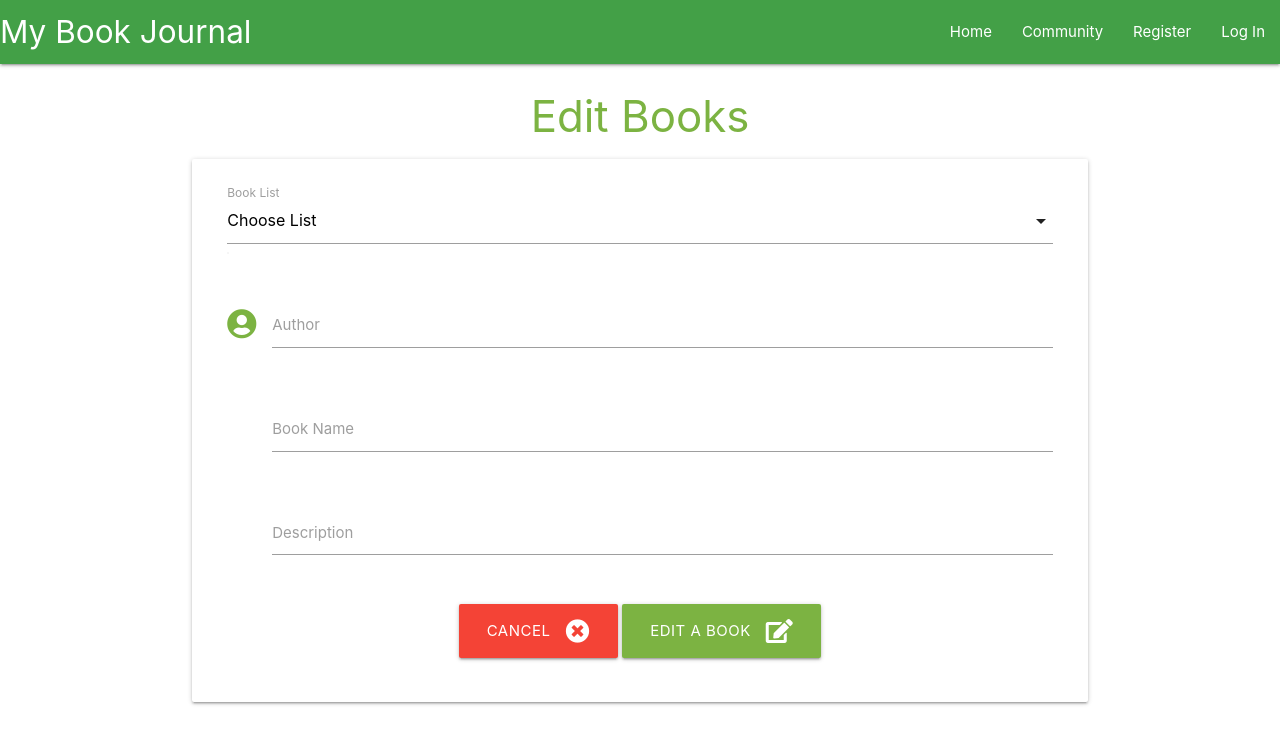
After one commit to sunshine274/MS3-my_book_journal, a Flask app: template templates/edit_book.html in a window 1280 px wide. The commit adds this page. Shown: the top 744 px of the page. Run offline with Flask 2, Linux system fonts and the light colour scheme; the template is opened without the code that fills it, so the values that code supplies are empty; some libraries are stand-ins or nearby versions.

Commit message:
bind data to the edit book form

```diff
--- a/app.py
+++ b/app.py
@@ -117,6 +117,13 @@ def add_book():
     return render_template("add_book.html", lists=lists)
 
 
+@app.route("/edit_book/<book_id>", methods=["GET", "POST"])
+def edit_book(book_id):
+    book = mongo.db.books.find_one({"_id": ObjectId(book_id)})
+    lists = mongo.db.lists.find().sort("list_name", 1)
+    return render_template("edit_book.html", book=book, lists=lists)
+
+
 if __name__ == "__main__":
     app.run(host=os.environ.get("IP"),
             port=int(os.environ.get("PORT")),
--- a/templates/books.html
+++ b/templates/books.html
@@ -9,7 +9,7 @@
       <div class="col s3">
         <i class="fas fa-caret-down"></i>
         <a href="" class="btn-small grey accent-2">Delete</a>
-        <a href="" class="btn-small yellow darken-2">Edit</a>
+        <a href="{{ url_for('edit_book', book_id=book._id)}}" class="btn-small yellow darken-2">Edit</a>
       </div>
       <div class="col s9">
         <strong> {{ book.book_name }} by {{ book.author }}</strong>
--- /dev/null
+++ b/templates/edit_book.html
@@ -0,0 +1,56 @@
+{% extends "base.html" %}
+{% block content %}
+
+<h3 class="light-green-text text-darken-1 center-align">Edit Books</h3>
+
+<div class="row card-panel light-grey">
+	<form class="col s12" method="POST" action="{{ url_for('edit_book', book_id=book._id)}}">
+    <div class="row">
+		<div class="input-field col s12">
+
+    <select id="list_name" name="list_name" class="validate" required>
+      <option value="" disabled selected>Choose List</option>
+      {% for list in lists %}
+      {% if list.list_name == book.list_name %}
+      <option value="{{ list.list_name }}" selected>{{ list.list_name }}</option>
+      {% else %}
+      <option value="{{ list.list_name }}">{{ list.list_name }}</option>
+      {% endif %}
+      {% endfor %}
+    </select>
+    <label for="list_name">Book List</label>
+  </div>
+    </div>
+		<div class="row">
+			<div class="input-field col s12">
+				<i class="fas fa-user-circle prefix light-green-text text-darken-1"></i>
+				<input id="author" name="author" type="text" class="validate" value="{{ book.author }}" required/>
+				<label for="author">Author</label>
+			</div>
+		</div>
+		<div class="row">
+			<div class="input-field col s12">
+				<i class="fas fa-pencil prefix light-green-text text-darken-1"></i>
+				<input id="book_name" name="book_name" value="{{ book.book_name }}" minlength="5" maxlength="50" type="text" class="validate" required/>
+				<label for="book_name">Book Name</label>
+			</div>
+		</div>
+		<div class="row">
+			<div class="input-field col s12">
+				<i class="fas fa-pencil prefix light-green-text text-darken-1"></i>
+				<textarea id="description" name="description" class="materialize-textarea" value="{{ book.description }}">{{- book.description -}}</textarea>
+				<label for="description">Description</label>
+			</div>
+		</div>
+        <div class="row">
+        <div class="col s12 center-align">
+        <!-- cancel button -->
+        <a href="{{ url_for('browse_books') }}" class="btn-large red">Cancel <i class="fas fa-times-circle right"></i></a>
+        <button type="submit" class="btn-large light-green darken-1">
+        Edit a book <i class="fas fa-edit right"></i>
+        </button>
+        </div>
+	</form>
+</div>
+
+{% endblock %}
```
